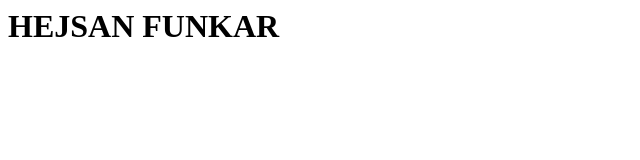
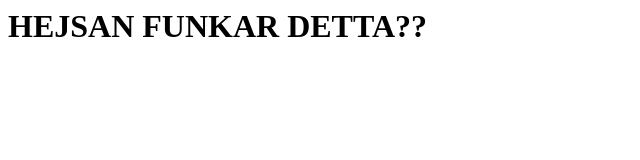
Before and after one commit to jonaelghid3y/blog-client-template, a plain HTML site: page admin/index.html in a window 1280 px wide. Shown: the whole page, without its empty margins (0-640 px from the left). Drawn offline with Linux system fonts and the light colour scheme.

Commit message:
test av git

```diff
--- a/admin/index.html
+++ b/admin/index.html
@@ -6,7 +6,7 @@
     <link rel="stylesheet" href="css/style.css">
 </head>
 <body>
-    <h1> HEJSAN FUNKAR</h1>
+    <h1> HEJSAN FUNKAR DETTA??</h1>
     <script src="js/manage-posts.js"></script>
 </body>
 </html>
```
